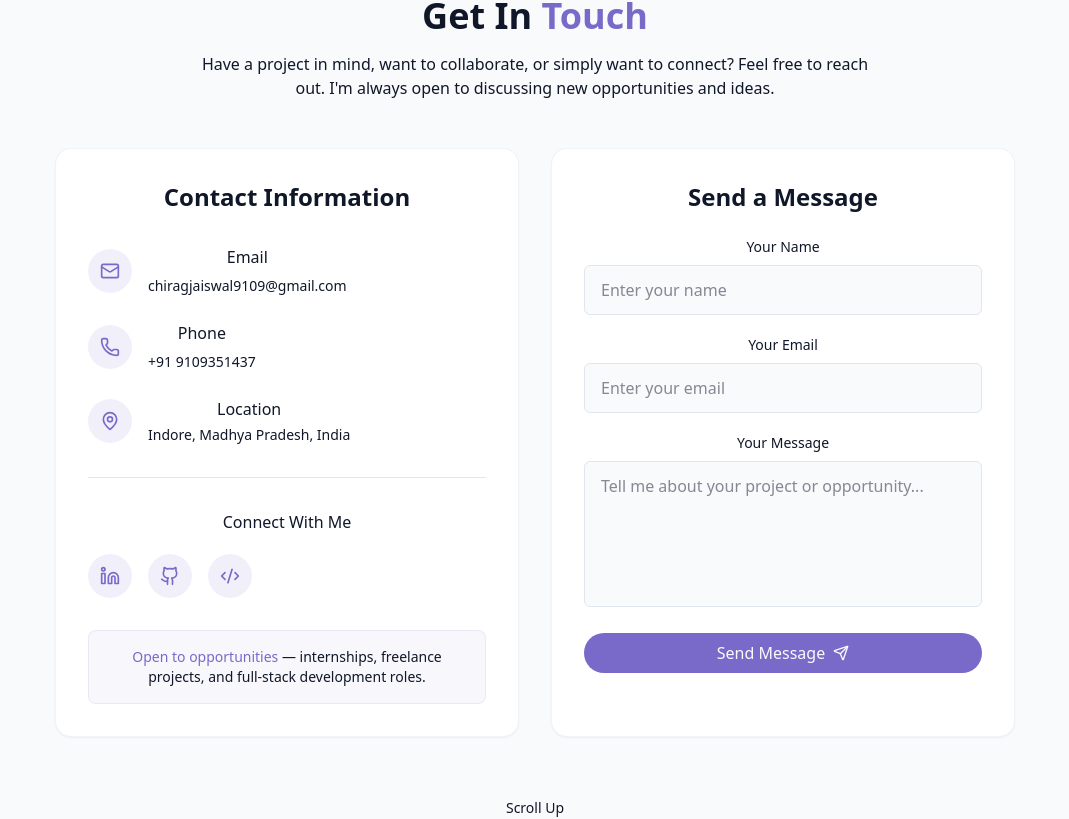
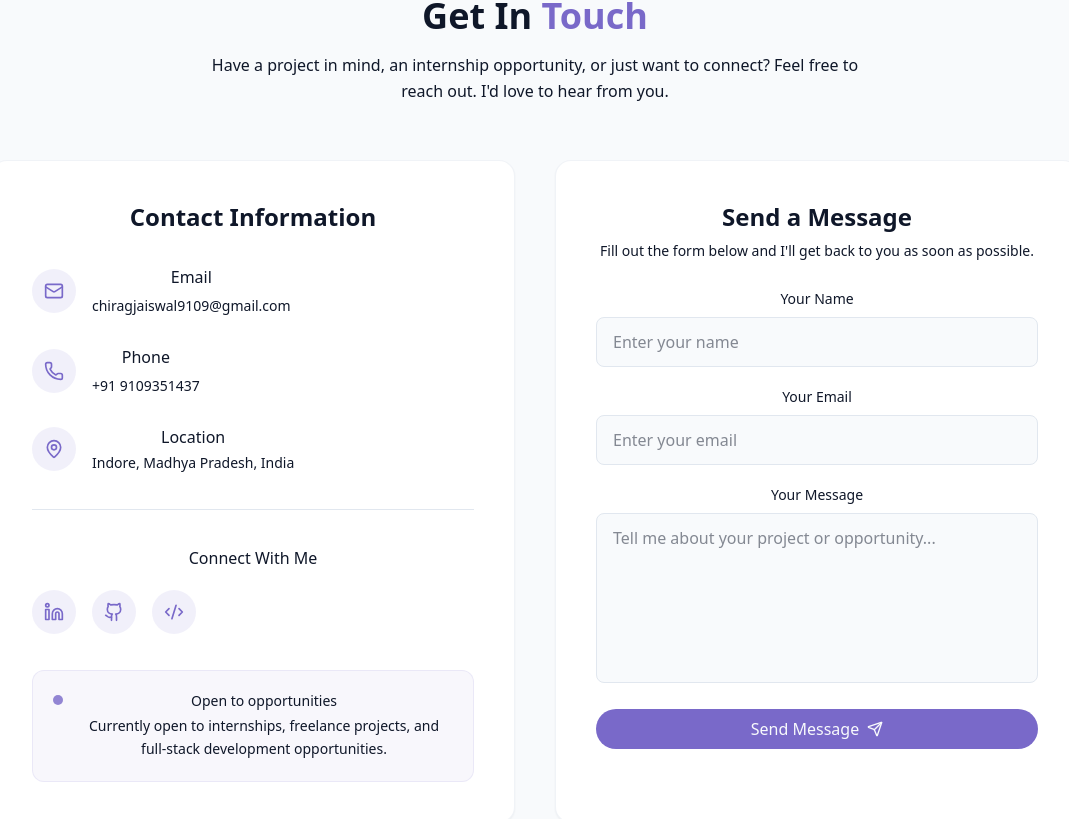
Before and after one commit to chirag-jaiswal-git/My-Portfolio, a React (Vite) app: page / in a window 1280 px wide. Shown: the part 3770-4589 px from the top of the page, without its empty margins (105-1174 px from the left). Built offline with nearby package versions, Linux system fonts and the light colour scheme.

Commit message:
Secure contact form configuration

```diff
--- a/src/components/ContactSection.jsx
+++ b/src/components/ContactSection.jsx
@@ -103,45 +103,55 @@ export const ContactSection = () => {
 
   return (
     <section id="contact" className="py-24 px-4 relative bg-secondary/30">
-      <div className="container mx-auto max-w-5xl">
+      <div className="container mx-auto max-w-6xl">
         {/* ---------- SECTION HEADER ---------- */}
-        <div className="text-center mb-12">
+        <div className="text-center mb-14">
           <h2 className="text-3xl md:text-4xl font-bold mb-4">
             Get In <span className="text-primary">Touch</span>
           </h2>
 
-          <p className="text-muted-foreground max-w-2xl mx-auto">
-            Have a project in mind, want to collaborate, or simply want to
-            connect? Feel free to reach out. I'm always open to discussing new
-            opportunities and ideas.
+          <p className="text-muted-foreground max-w-2xl mx-auto leading-relaxed">
+            Have a project in mind, an internship opportunity, or just want to
+            connect? Feel free to reach out. I'd love to hear from you.
           </p>
         </div>
 
         {/* ---------- MAIN CONTENT ---------- */}
-        <div className="grid grid-cols-1 md:grid-cols-2 gap-8">
+        <div className="grid grid-cols-1 md:grid-cols-2 gap-8 lg:gap-10">
           {/* ---------- CONTACT INFORMATION ---------- */}
-          <div className="bg-card p-8 rounded-2xl shadow-xs border border-border/50">
+          <div className="bg-card p-8 md:p-10 rounded-2xl border border-border/50 shadow-xs">
             <h3 className="text-2xl font-semibold mb-8">Contact Information</h3>
 
-            <div className="space-y-6">
-              {contactDetails.map((detail, index) => {
+            {/* Contact Details */}
+            <div className="space-y-7">
+              {contactDetails.map((detail) => {
                 const Icon = detail.icon;
 
                 return (
-                  <div key={index} className="flex items-center gap-4">
+                  <div
+                    key={detail.title}
+                    className="flex items-center gap-4 group"
+                  >
                     {/* Icon */}
-                    <div className="p-3 rounded-full bg-primary/10 text-primary shrink-0">
+                    <div
+                      className="p-3 rounded-full bg-primary/10 text-primary
+                      shrink-0 transition-all duration-300
+                      group-hover:bg-primary group-hover:text-primary-foreground
+                      group-hover:scale-105"
+                    >
                       <Icon className="h-5 w-5" />
                     </div>
 
-                    {/* Details */}
+                    {/* Information */}
                     <div className="min-w-0">
                       <h4 className="font-medium mb-1">{detail.title}</h4>
 
                       {detail.href ? (
                         <a
                           href={detail.href}
-                          className="text-sm text-muted-foreground hover:text-primary transition-colors break-all"
+                          className="text-sm text-muted-foreground
+                          hover:text-primary transition-colors
+                          break-all"
                         >
                           {detail.value}
                         </a>
@@ -156,26 +166,26 @@ export const ContactSection = () => {
               })}
             </div>
 
-            {/* ---------- DIVIDER ---------- */}
-            <div className="border-t border-border my-8" />
+            {/* Divider */}
+            <div className="border-t border-border my-9" />
 
             {/* ---------- SOCIAL LINKS ---------- */}
             <div>
               <h4 className="font-medium mb-5">Connect With Me</h4>
 
               <div className="flex gap-4">
-                {socialLinks.map((social, index) => {
+                {socialLinks.map((social) => {
                   const Icon = social.icon;
 
                   return (
                     <a
-                      key={index}
+                    key={social.name}
                     href={social.href}
                     target="_blank"
                     rel="noopener noreferrer"
-                      aria-label={`Visit my ${social.name} profile`}
+                    aria-label={"Visit my " + social.name + " profile"}
                     title={social.name}
-                      className="p-3 rounded-full bg-primary/10 text-primary hover:bg-primary hover:text-primary-foreground transition-all duration-300 hover:scale-110"
+                    className="p-3 rounded-full bg-primary/10 text-primary hover:bg-primary hover:text-primary-foreground hover:scale-110 transition-all duration-300"
                   >
                     <Icon className="h-5 w-5" />
                     </a>
@@ -185,20 +195,35 @@ export const ContactSection = () => {
             </div>
 
             {/* ---------- AVAILABILITY ---------- */}
-            <div className="mt-8 p-4 rounded-lg bg-primary/5 border border-primary/10">
-              <p className="text-sm text-muted-foreground">
-                <span className="text-primary font-medium">
+            <div
+              className="mt-9 p-5 rounded-xl
+              bg-primary/5 border border-primary/10"
+            >
+              <div className="flex items-start gap-3">
+                <div className="mt-1 h-2.5 w-2.5 rounded-full bg-primary animate-pulse shrink-0" />
+
+                <div>
+                  <p className="font-medium text-sm mb-1">
                     Open to opportunities
-                </span>{" "}
-                — internships, freelance projects, and full-stack development
-                roles.
                   </p>
+
+                  <p className="text-sm text-muted-foreground leading-relaxed">
+                    Currently open to internships, freelance projects, and
+                    full-stack development opportunities.
+                  </p>
+                </div>
+              </div>
             </div>
           </div>
 
           {/* ---------- SEND MESSAGE ---------- */}
-          <div className="bg-card p-8 rounded-2xl shadow-xs border border-border/50">
-            <h3 className="text-2xl font-semibold mb-6">Send a Message</h3>
+          <div className="bg-card p-8 md:p-10 rounded-2xl border border-border/50 shadow-xs">
+            <h3 className="text-2xl font-semibold mb-2">Send a Message</h3>
+
+            <p className="text-sm text-muted-foreground mb-7">
+              Fill out the form below and I'll get back to you as soon as
+              possible.
+            </p>
 
             <form onSubmit={onSubmit} className="space-y-5">
               {/* Name */}
@@ -216,8 +241,13 @@ export const ContactSection = () => {
                   name="name"
                   required
                   autoComplete="name"
-                  className="w-full px-4 py-3 rounded-md border border-input bg-background focus-visible:outline-none focus-visible:ring-2 focus-visible:ring-primary transition"
                   placeholder="Enter your name"
+                  className="w-full px-4 py-3 rounded-lg
+                  border border-input bg-background
+                  focus-visible:outline-none
+                  focus-visible:ring-2
+                  focus-visible:ring-primary
+                  transition-all duration-200"
                 />
               </div>
 
@@ -236,8 +266,13 @@ export const ContactSection = () => {
                   name="email"
                   required
                   autoComplete="email"
-                  className="w-full px-4 py-3 rounded-md border border-input bg-background focus-visible:outline-none focus-visible:ring-2 focus-visible:ring-primary transition"
                   placeholder="Enter your email"
+                  className="w-full px-4 py-3 rounded-lg
+                  border border-input bg-background
+                  focus-visible:outline-none
+                  focus-visible:ring-2
+                  focus-visible:ring-primary
+                  transition-all duration-200"
                 />
               </div>
 
@@ -254,24 +289,31 @@ export const ContactSection = () => {
                   id="message"
                   name="message"
                   required
-                  rows={5}
-                  className="w-full px-4 py-3 rounded-md border border-input bg-background focus-visible:outline-none focus-visible:ring-2 focus-visible:ring-primary transition resize-none"
+                  rows={6}
                   placeholder="Tell me about your project or opportunity..."
+                  className="w-full px-4 py-3 rounded-lg
+                  border border-input bg-background
+                  focus-visible:outline-none
+                  focus-visible:ring-2
+                  focus-visible:ring-primary
+                  transition-all duration-200
+                  resize-none"
                 />
               </div>
 
-              {/* Submit */}
+              {/* Submit Button */}
               <button
                 type="submit"
                 disabled={loading}
                 className={cn(
                   "cosmic-button w-full flex items-center justify-center gap-2",
                   "disabled:cursor-not-allowed disabled:opacity-60",
+                  "transition-all duration-300",
                 )}
               >
                 {loading ? "Sending..." : "Send Message"}
 
-                <Send size={16} />
+                <Send size={16} className={loading ? "animate-pulse" : ""} />
               </button>
             </form>
           </div>
```
Also changed, not shown: 1 other file (tests, documents, lock files or other folders). Lines whose indentation alone changed are shown as unchanged.
